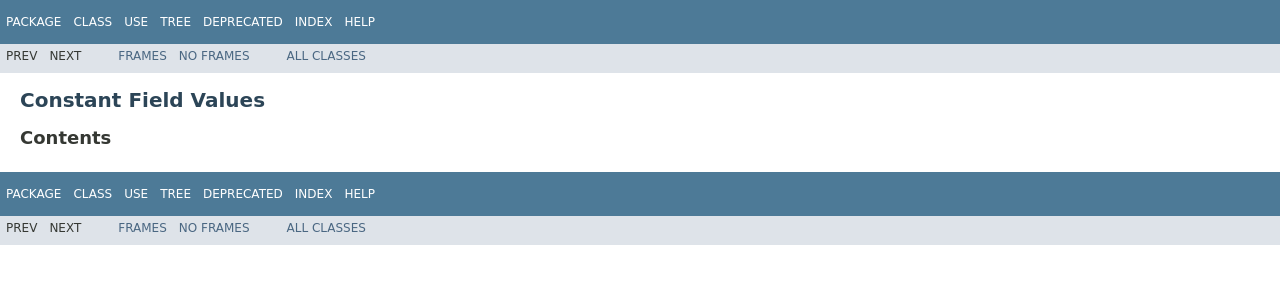
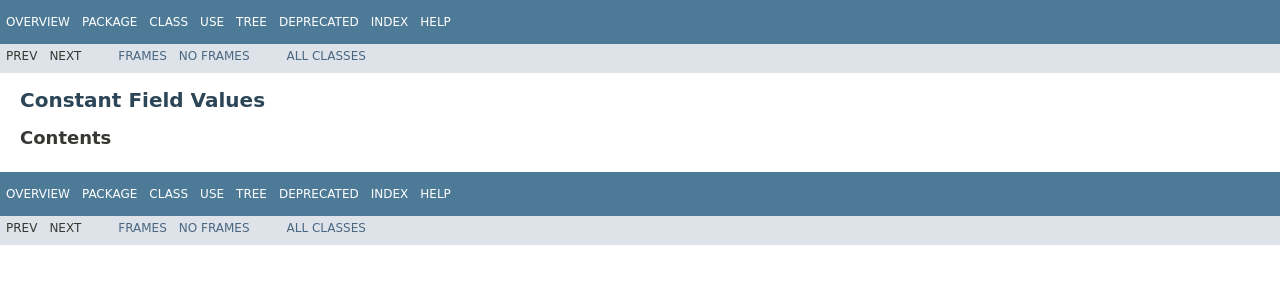
Before and after one commit to Olio-Masters/collector, a plain HTML site: page doc/constant-values.html in a window 1280 px wide. Drawn offline with Linux system fonts and the light colour scheme; a web font is replaced by a local one.

Commit message:
Update constant-values.html

```diff
--- a/doc/constant-values.html
+++ b/doc/constant-values.html
@@ -2,7 +2,7 @@
 <!-- NewPage -->
 <html lang="fi">
 <head>
-<!-- Generated by javadoc (1.8.0_161) on Mon Mar 12 10:31:13 EET 2018 -->
+<!-- Generated by javadoc (1.8.0_161) on Mon Mar 12 11:13:12 EET 2018 -->
 <title>Constant Field Values</title>
 <meta name="date" content="2018-03-12">
 <link rel="stylesheet" type="text/css" href="stylesheet.css" title="Style">
@@ -31,10 +31,11 @@
 <!--   -->
 </a>
 <ul class="navList" title="Navigation">
-<li><a href="beacons/package-summary.html">Package</a></li>
+<li><a href="overview-summary.html">Overview</a></li>
+<li>Package</li>
 <li>Class</li>
 <li>Use</li>
-<li><a href="beacons/package-tree.html">Tree</a></li>
+<li><a href="overview-tree.html">Tree</a></li>
 <li><a href="deprecated-list.html">Deprecated</a></li>
 <li><a href="index-files/index-1.html">Index</a></li>
 <li><a href="help-doc.html">Help</a></li>
@@ -81,10 +82,11 @@
 <!--   -->
 </a>
 <ul class="navList" title="Navigation">
-<li><a href="beacons/package-summary.html">Package</a></li>
+<li><a href="overview-summary.html">Overview</a></li>
+<li>Package</li>
 <li>Class</li>
 <li>Use</li>
-<li><a href="beacons/package-tree.html">Tree</a></li>
+<li><a href="overview-tree.html">Tree</a></li>
 <li><a href="deprecated-list.html">Deprecated</a></li>
 <li><a href="index-files/index-1.html">Index</a></li>
 <li><a href="help-doc.html">Help</a></li>
```
